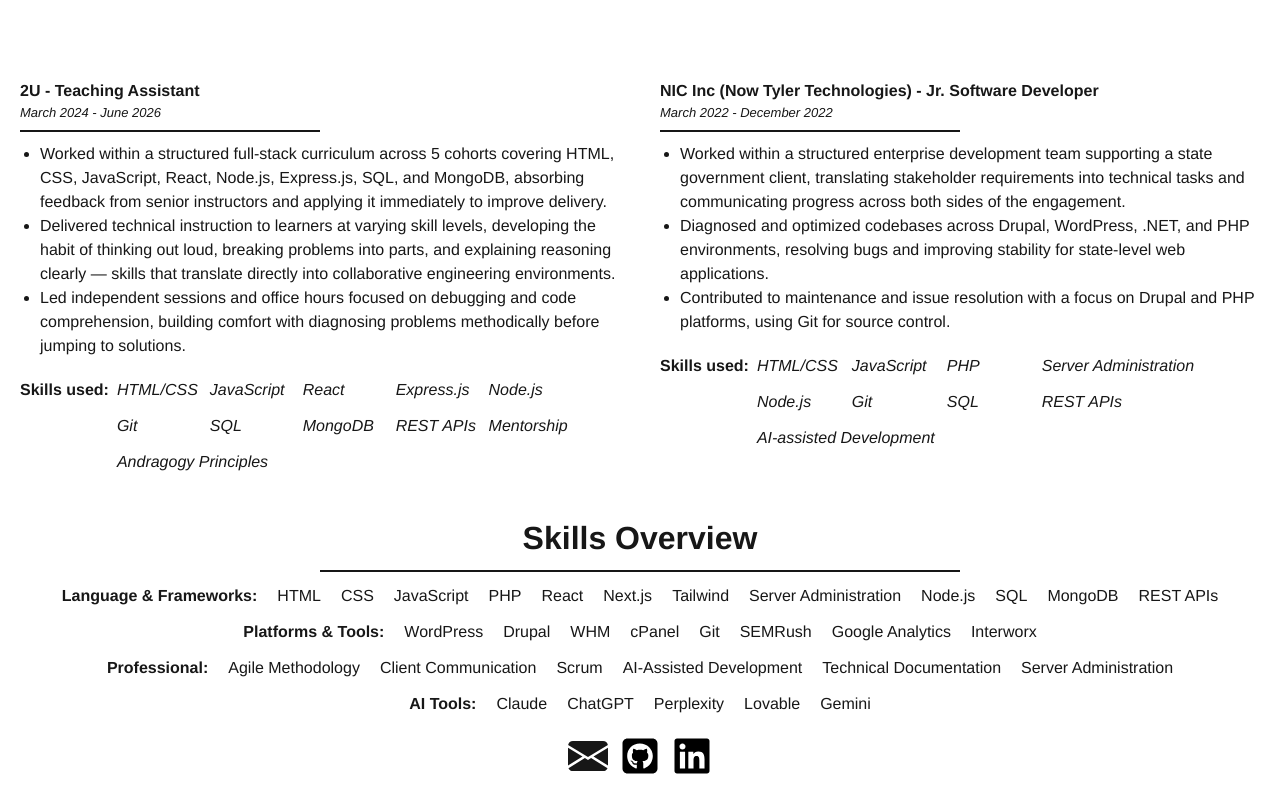
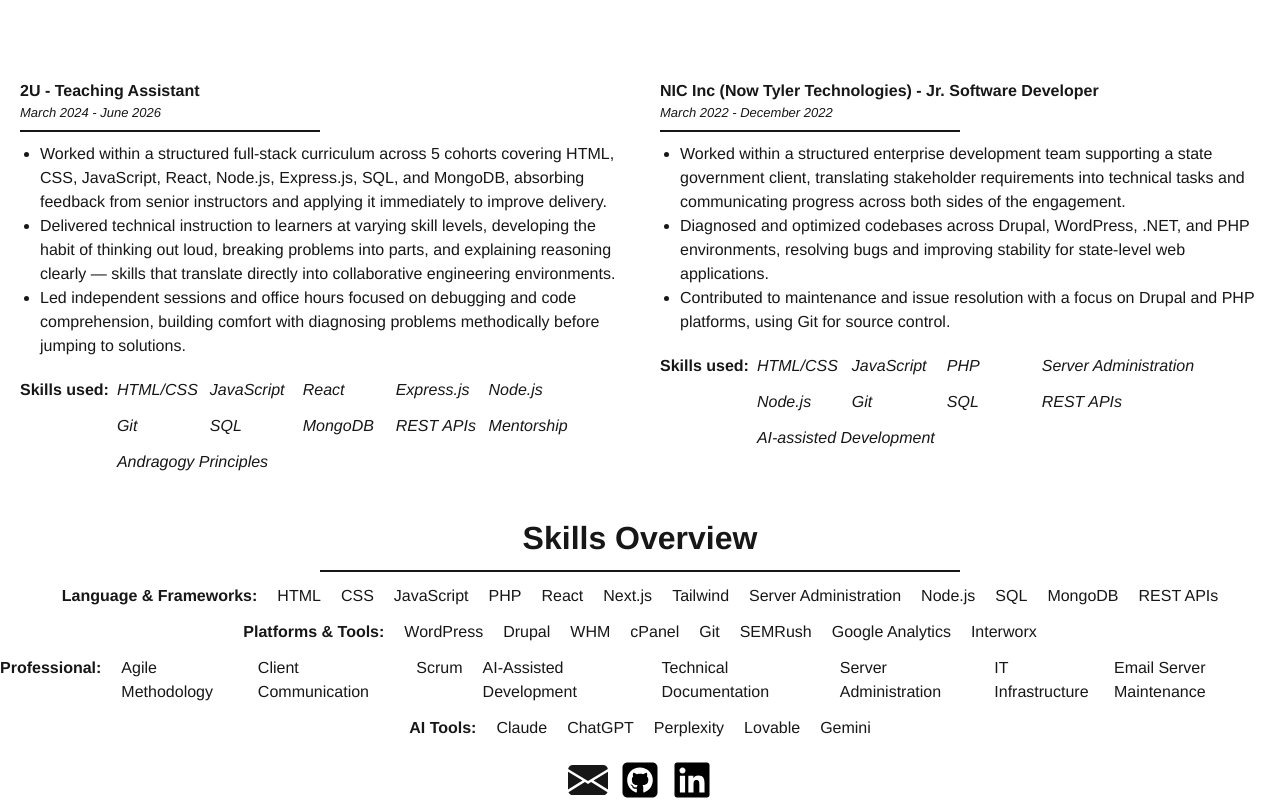
Before and after one commit to SamuraiHuey/portfolio2, a Next.js app: page /experience in a window 1280 px wide. Shown: the part 1721-2521 px from the top of the page. Before the commit the page ends 2497 px from the top, so only its background shows below. Built offline with nearby package versions, Linux system fonts and the light colour scheme.

Commit message:
error from not commit?

```diff
--- a/src/app/experience/page.js
+++ b/src/app/experience/page.js
@@ -194,6 +194,8 @@
               <li>AI-Assisted Development</li>
               <li>Technical Documentation</li>
               <li>Server Administration</li>
+              <li>IT Infrastructure</li>
+              <li>Email Server Maintenance</li>
             </ul>
           </section>
 
```
